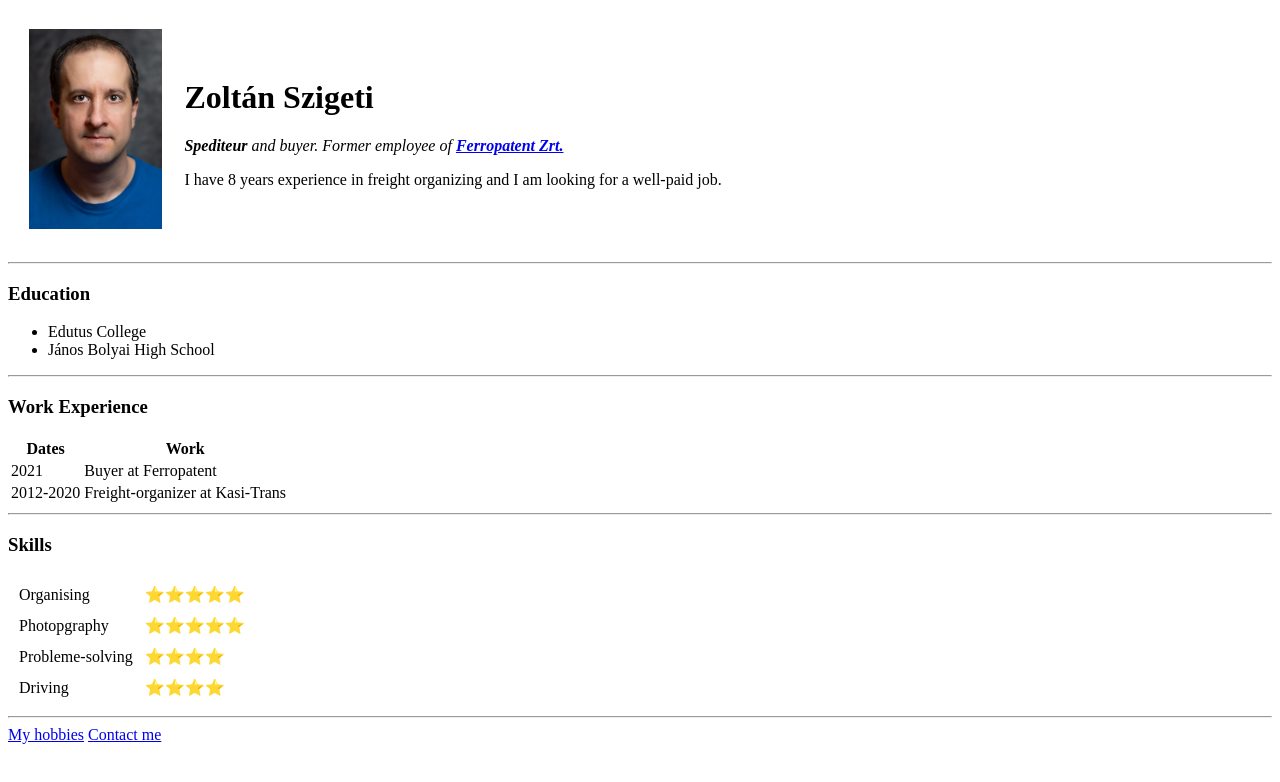
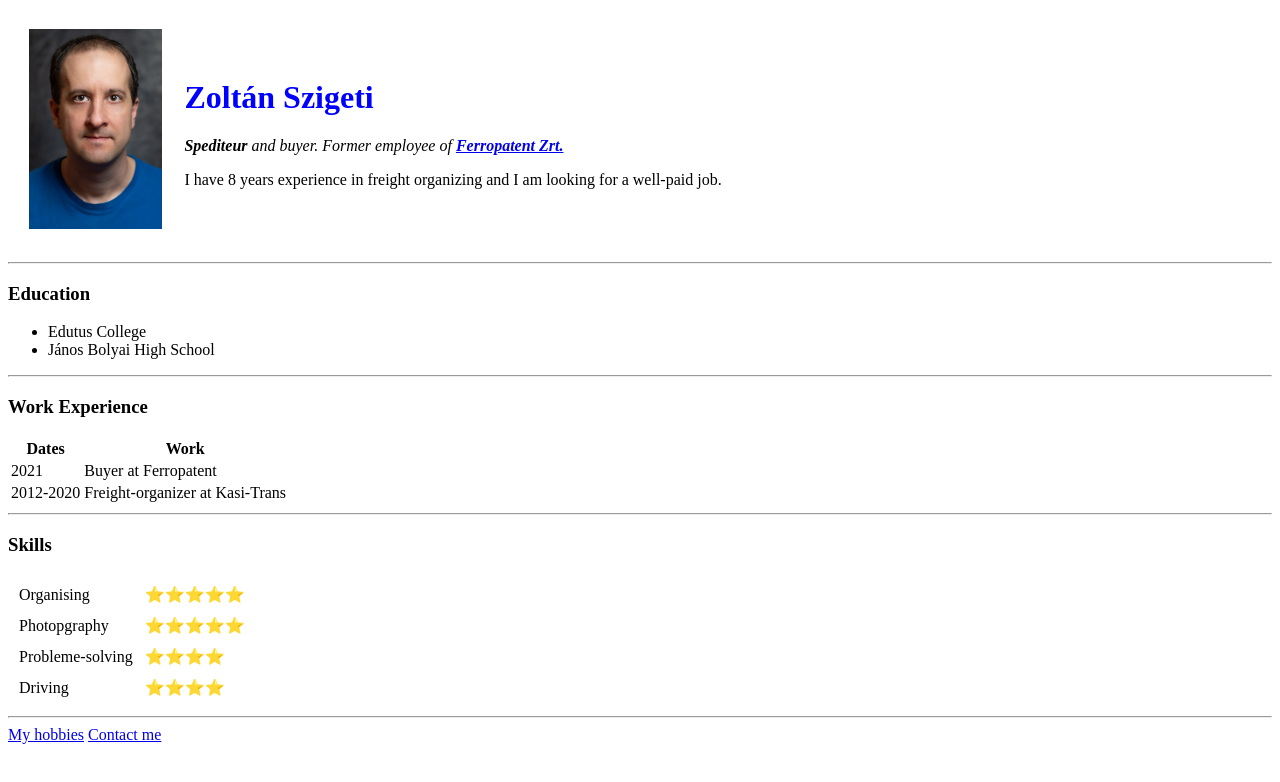
Before and after one commit to zol0e620outlook/cv, a plain HTML site: page index.html in a window 1280 px wide. Drawn offline with Linux system fonts and the light colour scheme; files that its build step writes are made by us from their sources.

Commit message:
css bevezetése

```diff
--- /dev/null
+++ b/CSS/styles.css
@@ -0,0 +1,3 @@
+h1 {
+    color: blue;
+}
--- a/index.html
+++ b/index.html
@@ -3,6 +3,7 @@
   <head>
     <meta charset="UTF-8">
     <title>CV of Zoltán Szigeti</title>
+    <link rel="stylesheet" href="styles.css">
   </head>
   <body>
     <table cellspacing="20">
```
